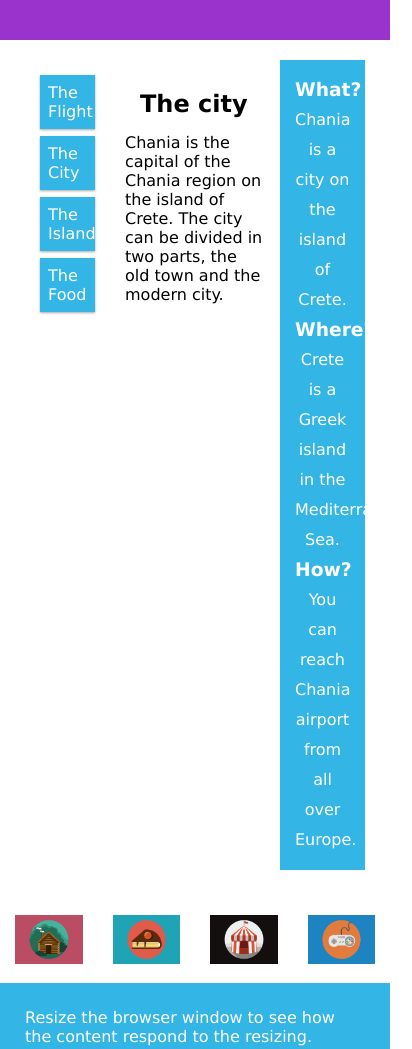
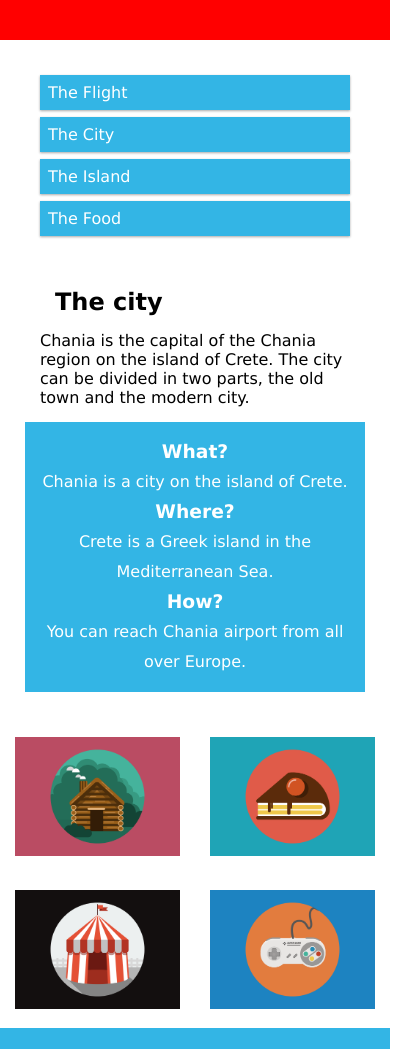
Before and after one commit to Abdel780/responsives, a plain HTML site: page correctionexercice.html in a window 390 px wide. Shown: the top 1049 px of the page, 412 px wide, since content can reach past the window. Drawn offline with Linux system fonts and the light colour scheme.

Commit message:
dossier exerciceresponsives

```diff
--- a/css/correctionexercice.css
+++ b/css/correctionexercice.css
@@ -82,3 +82,25 @@ footer{
     background-color:#33b5e5 ;
     color:#fff;
 }
+
+@media only screen and (max-width: 430px) {
+
+    header{
+        background-color: red;
+    }
+    .zone_1 {
+        flex-direction: column;
+        align-items: center;
+    }
+    .col-3{
+        width: 100%;
+    }
+    .col-6{
+        width: 100%;
+    }
+
+    .zone_2 .col-3{
+        width: 50%;
+    }
+
+}
```
